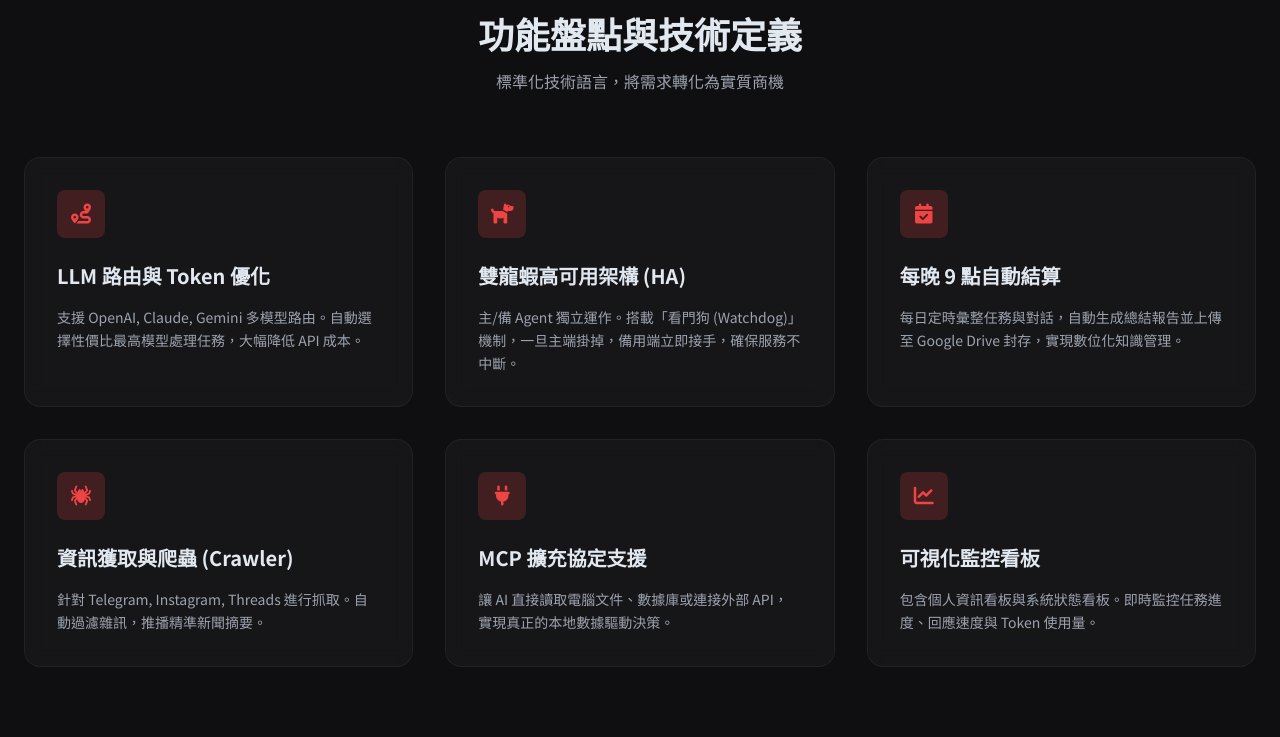
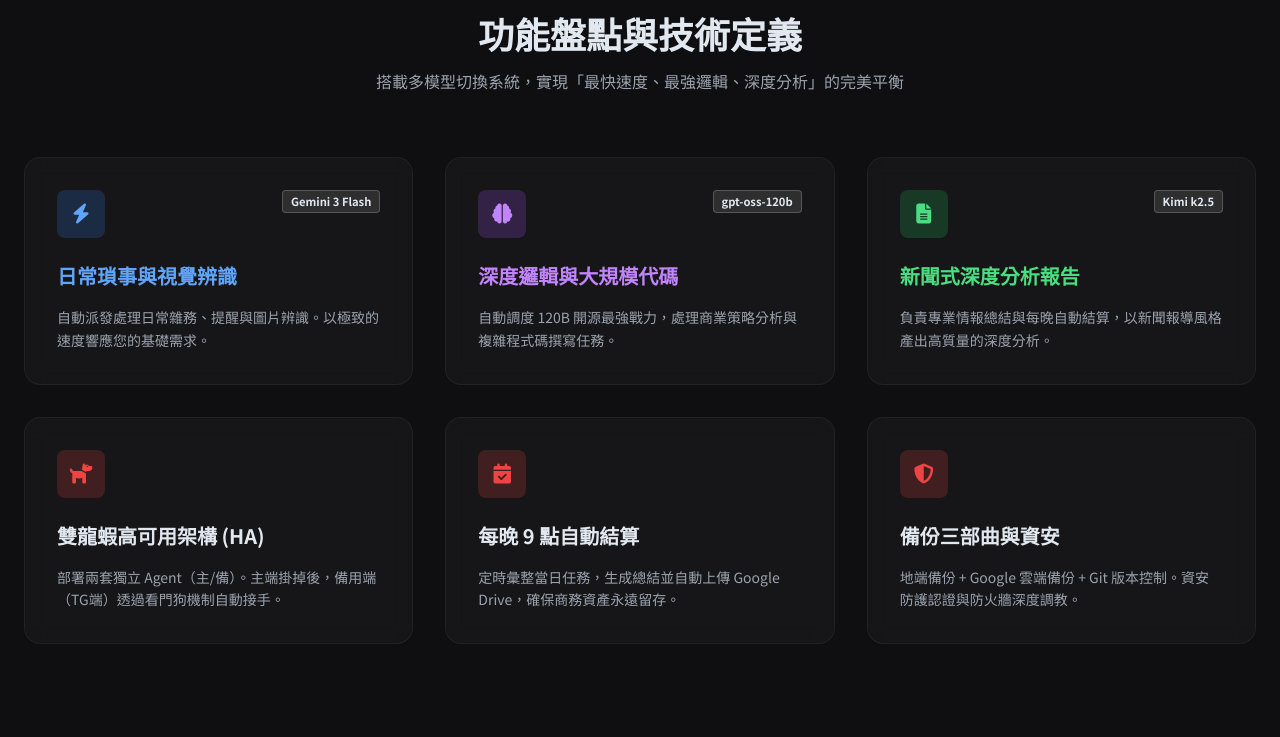
Before and after one commit to gaskhuang/openclaw-service, a plain HTML site: page index.html in a window 1280 px wide. Shown: the part 883-1620 px from the top of the page. Drawn offline with nearby package versions, Linux system fonts and the light colour scheme.

Commit message:
Corrected model swarm details and technical inventory

```diff
--- a/index.html
+++ b/index.html
@@ -3,7 +3,7 @@
 <head>
     <meta charset="UTF-8">
     <meta name="viewport" content="width=device-width, initial-scale=1.0">
-    <title>OpenCRAW 龍蝦系統建置服務 - 智能情報與高可用解決方案</title>
+    <title>OpenCRAW 龍蝦系統建置服務 - 智能情報與高可用解決解決方案</title>
     <script src="https://cdn.tailwindcss.com"></script>
     <link href="https://fonts.googleapis.com/css2?family=Noto+Sans+TC:wght@300;400;500;700&family=Outfit:wght@400;600;800&display=swap" rel="stylesheet">
     <link rel="stylesheet" href="https://cdnjs.cloudflare.com/ajax/libs/font-awesome/6.4.0/css/all.min.css">
@@ -59,13 +59,13 @@
             100% { transform: translateY(0px); }
         }
         .floating { animation: float 6s ease-in-out infinite; }
-        .badge-ha {
-            background: linear-gradient(90deg, #ef4444 0%, #991b1b 100%);
+        .model-badge {
+            background: rgba(255,255,255,0.1);
+            border: 1px solid rgba(255,255,255,0.2);
             padding: 2px 8px;
             border-radius: 4px;
             font-size: 0.7rem;
-            font-weight: 800;
-            letter-spacing: 0.05em;
+            font-weight: 600;
         }
     </style>
 </head>
@@ -105,7 +105,8 @@
                     <span class="text-gradient">龍蝦系統建置服務</span>
                 </h1>
                 <p class="text-lg text-gray-400 mb-8 max-w-lg leading-relaxed">
-                    不再只是聊天，我們為您打造具備「自主行動力」與「高可用架構」的 AI 代理。雙龍蝦備援、每晚自動結算、Token 極致優化，這才是真正的企業級智能助手。
+                    不再只是聊天，我們為您打造具備「自主行動力」與「高可用架構」的 AI 代理。
+                    搭載 <b>Gemini 3 Flash</b>、<b>gpt-oss-120b</b> 與 <b>Kimi k2.5</b> 多模型軍團，這才是真正的企業級智能助手。
                 </p>
                 <div class="flex flex-col sm:flex-row gap-4">
                     <a href="#solutions" class="btn-primary px-8 py-4 rounded-xl text-center font-bold">查看規格方案</a>
@@ -132,50 +133,63 @@
         <div class="max-w-7xl mx-auto px-6">
             <div class="text-center mb-16" data-aos="fade-up">
                 <h2 class="text-3xl md:text-4xl font-bold mb-4">功能盤點與技術定義</h2>
-                <p class="text-gray-400">標準化技術語言，將需求轉化為實質商機</p>
+                <p class="text-gray-400">搭載多模型切換系統，實現「最快速度、最強邏輯、深度分析」的完美平衡</p>
             </div>
             <div class="grid md:grid-cols-3 gap-8">
+                <!-- Gemini -->
                 <div class="card-glass p-8 rounded-2xl" data-aos="fade-up" data-aos-delay="100">
-                    <div class="w-12 h-12 bg-red-500/20 rounded-lg flex items-center justify-center mb-6">
-                        <i class="fas fa-route text-red-500 text-xl"></i>
+                    <div class="flex justify-between items-start mb-6">
+                        <div class="w-12 h-12 bg-blue-500/20 rounded-lg flex items-center justify-center">
+                            <i class="fas fa-bolt text-blue-400 text-xl"></i>
+                        </div>
+                        <span class="model-badge">Gemini 3 Flash</span>
                     </div>
-                    <h3 class="text-xl font-bold mb-4">LLM 路由與 Token 優化</h3>
-                    <p class="text-gray-400 leading-relaxed text-sm">支援 OpenAI, Claude, Gemini 多模型路由。自動選擇性價比最高模型處理任務，大幅降低 API 成本。</p>
+                    <h3 class="text-xl font-bold mb-4 text-blue-400">日常瑣事與視覺辨識</h3>
+                    <p class="text-gray-400 leading-relaxed text-sm">自動派發處理日常雜務、提醒與圖片辨識。以極致的速度響應您的基礎需求。</p>
                 </div>
+                <!-- GPT-OSS -->
                 <div class="card-glass p-8 rounded-2xl" data-aos="fade-up" data-aos-delay="200">
+                    <div class="flex justify-between items-start mb-6">
+                        <div class="w-12 h-12 bg-purple-500/20 rounded-lg flex items-center justify-center">
+                            <i class="fas fa-brain text-purple-400 text-xl"></i>
+                        </div>
+                        <span class="model-badge">gpt-oss-120b</span>
+                    </div>
+                    <h3 class="text-xl font-bold mb-4 text-purple-400">深度邏輯與大規模代碼</h3>
+                    <p class="text-gray-400 leading-relaxed text-sm">自動調度 120B 開源最強戰力，處理商業策略分析與複雜程式碼撰寫任務。</p>
+                </div>
+                <!-- Kimi -->
+                <div class="card-glass p-8 rounded-2xl" data-aos="fade-up" data-aos-delay="300">
+                    <div class="flex justify-between items-start mb-6">
+                        <div class="w-12 h-12 bg-green-500/20 rounded-lg flex items-center justify-center">
+                            <i class="fas fa-file-alt text-green-400 text-xl"></i>
+                        </div>
+                        <span class="model-badge">Kimi k2.5</span>
+                    </div>
+                    <h3 class="text-xl font-bold mb-4 text-green-400">新聞式深度分析報告</h3>
+                    <p class="text-gray-400 leading-relaxed text-sm">負責專業情報總結與每晚自動結算，以新聞報導風格產出高質量的深度分析。</p>
+                </div>
+
+                <div class="card-glass p-8 rounded-2xl" data-aos="fade-up" data-aos-delay="400">
                     <div class="w-12 h-12 bg-red-500/20 rounded-lg flex items-center justify-center mb-6">
                         <i class="fas fa-dog text-red-500 text-xl"></i>
                     </div>
                     <h3 class="text-xl font-bold mb-4">雙龍蝦高可用架構 (HA)</h3>
-                    <p class="text-gray-400 leading-relaxed text-sm">主/備 Agent 獨立運作。搭載「看門狗 (Watchdog)」機制，一旦主端掛掉，備用端立即接手，確保服務不中斷。</p>
+                    <p class="text-gray-400 leading-relaxed text-sm">部署兩套獨立 Agent（主/備）。主端掛掉後，備用端（TG端）透過看門狗機制自動接手。</p>
                 </div>
-                <div class="card-glass p-8 rounded-2xl" data-aos="fade-up" data-aos-delay="300">
+                <div class="card-glass p-8 rounded-2xl" data-aos="fade-up" data-aos-delay="500">
                     <div class="w-12 h-12 bg-red-500/20 rounded-lg flex items-center justify-center mb-6">
                         <i class="fas fa-calendar-check text-red-500 text-xl"></i>
                     </div>
                     <h3 class="text-xl font-bold mb-4">每晚 9 點自動結算</h3>
-                    <p class="text-gray-400 leading-relaxed text-sm">每日定時彙整任務與對話，自動生成總結報告並上傳至 Google Drive 封存，實現數位化知識管理。</p>
-                </div>
-                <div class="card-glass p-8 rounded-2xl" data-aos="fade-up" data-aos-delay="400">
-                    <div class="w-12 h-12 bg-red-500/20 rounded-lg flex items-center justify-center mb-6">
-                        <i class="fas fa-spider text-red-500 text-xl"></i>
-                    </div>
-                    <h3 class="text-xl font-bold mb-4">資訊獲取與爬蟲 (Crawler)</h3>
-                    <p class="text-gray-400 leading-relaxed text-sm">針對 Telegram, Instagram, Threads 進行抓取。自動過濾雜訊，推播精準新聞摘要。</p>
-                </div>
-                <div class="card-glass p-8 rounded-2xl" data-aos="fade-up" data-aos-delay="500">
-                    <div class="w-12 h-12 bg-red-500/20 rounded-lg flex items-center justify-center mb-6">
-                        <i class="fas fa-plug text-red-500 text-xl"></i>
-                    </div>
-                    <h3 class="text-xl font-bold mb-4">MCP 擴充協定支援</h3>
-                    <p class="text-gray-400 leading-relaxed text-sm">讓 AI 直接讀取電腦文件、數據庫或連接外部 API，實現真正的本地數據驅動決策。</p>
+                    <p class="text-gray-400 leading-relaxed text-sm">定時彙整當日任務，生成總結並自動上傳 Google Drive，確保商務資產永遠留存。</p>
                 </div>
                 <div class="card-glass p-8 rounded-2xl" data-aos="fade-up" data-aos-delay="600">
                     <div class="w-12 h-12 bg-red-500/20 rounded-lg flex items-center justify-center mb-6">
-                        <i class="fas fa-chart-line text-red-500 text-xl"></i>
+                        <i class="fas fa-shield-alt text-red-500 text-xl"></i>
                     </div>
-                    <h3 class="text-xl font-bold mb-4">可視化監控看板</h3>
-                    <p class="text-gray-400 leading-relaxed text-sm">包含個人資訊看板與系統狀態看板。即時監控任務進度、回應速度與 Token 使用量。</p>
+                    <h3 class="text-xl font-bold mb-4">備份三部曲與資安</h3>
+                    <p class="text-gray-400 leading-relaxed text-sm">地端備份 + Google 雲端備份 + Git 版本控制。資安防護認證與防火牆深度調教。</p>
                 </div>
             </div>
         </div>
@@ -262,15 +276,6 @@
         </div>
     </section>
 
-    <!-- FAQ -->
-    <section id="faq" class="py-24">
-        <div class="max-w-4xl mx-auto px-6 text-center">
-            <h2 class="text-3xl font-bold mb-8">常見問題</h2>
-            <p class="text-gray-400 mb-12 leading-relaxed">關於 <b>OpenCRAW</b> 的安裝、費用、安全與支援，我們整理了 33 項完整解答。詳情請聯繫 G大 獲取完整的客戶手冊。</p>
-            <a href="#contact" class="inline-block px-10 py-4 bg-white/5 border border-white/10 rounded-full hover:bg-white/10 transition font-bold">查看完整 FAQ 清單</a>
-        </div>
-    </section>
-
     <!-- Footer -->
     <footer class="py-12 border-t border-white/5 text-center">
         <div class="max-w-7xl mx-auto px-6">
```
